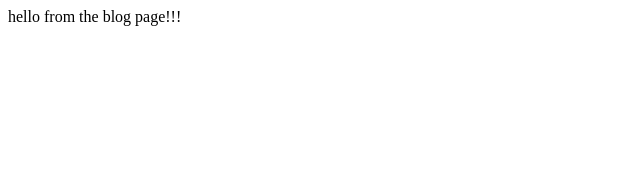
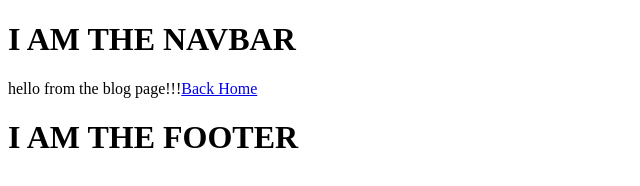
Before and after one commit to kv-n/gatsby-backraods, a Gatsby site: page /blog in a window 1280 px wide. Shown: the whole page, without its empty margins (0-640 px from the left). Built offline with nearby package versions, Linux system fonts and the light colour scheme; Gatsby itself is replaced by a stand-in of ours.

Commit message:
adds dummy header and footer

```diff
--- /dev/null
+++ b/src/components/Footer.js
@@ -0,0 +1,11 @@
+import React from 'react'
+
+const Footer = () => {
+    return (
+        <div>
+            <h1>I AM THE FOOTER</h1>
+        </div>
+    )
+}
+
+export default Footer
--- /dev/null
+++ b/src/components/Layout.js
@@ -0,0 +1,15 @@
+import React from 'react'
+import Navbar from './Navbar'
+import Footer from './Footer'
+
+const Layout = ({ children }) => {
+    return (
+        <>
+            <Navbar/>
+            {children}
+            <Footer/>
+        </>
+    )
+}
+
+export default Layout
--- /dev/null
+++ b/src/components/Navbar.js
@@ -0,0 +1,11 @@
+import React from 'react'
+
+const Navbar = () => {
+    return (
+        <div>
+            <h1>I AM THE NAVBAR</h1>
+        </div>
+    )
+}
+
+export default Navbar
--- a/src/pages/404.js
+++ b/src/pages/404.js
@@ -1,10 +1,11 @@
 import React from 'react'
+import Layout from '../components/Layout'
 
 const error = () => {
     return (
-        <div>
+        <Layout>
             hello from error page
-        </div>
+        </Layout>
     )
 }
 
--- a/src/pages/blog.js
+++ b/src/pages/blog.js
@@ -1,9 +1,12 @@
 import React from 'react'
+import { Link } from 'gatsby'
+import Layout from '../components/Layout'
 
 export default function blog() {
     return (
-        <div>
-            hello from the blog page!!!
-        </div>
+            <Layout>
+                hello from the blog page!!!
+            <Link to="/">Back Home</Link>
+            </Layout>
     )
 }
```
Also changed, not shown: src/pages/contact.js (+4 -3 lines), src/pages/index.js (+5 -3 lines), src/pages/tours.js (+6 -3 lines).
